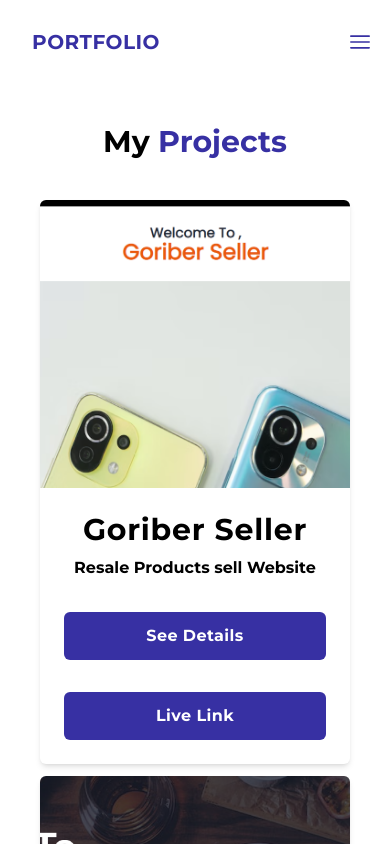
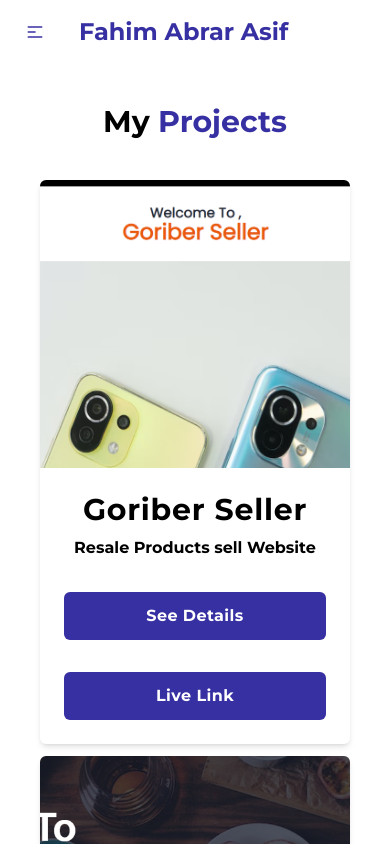
Before and after one commit to abrarasif11/my-portfolio, a React (Create React App) app: page /projects in a window 390 px wide. Shown: the top 844 px of the page. Built offline with nearby package versions, Linux system fonts and the light colour scheme.

Commit message:
update-portfolio

```diff
--- a/src/component/Header/Header.js
+++ b/src/component/Header/Header.js
@@ -1,28 +1,13 @@
-import React, { useState } from 'react';
+import React from 'react';
 import { Link } from 'react-router-dom';
+const Header = () => {
 
-const Header = () => {
-    const [isMenuOpen, setIsMenuOpen] = useState(false);
-
-    return (
-        <div class="bg-white font-montserrat ">
-            <div class="px-4 py-5 mx-auto sm:max-w-xl md:max-w-full lg:max-w-screen-xl md:px-24 lg:px-8">
-                <div class="relative flex items-center justify-between">
-                    <Link
-                        to="/"
-                        aria-label="Company"
-                        title="Company"
-                        class="inline-flex items-center"
-                    >
-                        <span class="ml-2 text-xl font-bold tracking-wide px-2 py-2 hover:bg-indigo-700 hover:text-white text-indigo-800 uppercase">
-                            Portfolio
-                        </span>
-                    </Link>
-                    <ul class="flex items-center hidden space-x-8 lg:flex">
+    const menuItems = (
+        <React.Fragment>
             <li>
                 <Link
                     to='/aboutMe'
-                                class="font-medium tracking-wide text-indigo-800 px-2 py-2 hover:bg-indigo-700 hover:text-white transition-colors duration-200 hover:text-teal-accent-400"
+                    class="font-medium font-montserrat tracking-wide text-indigo-800 px-2 py-2 hover:bg-indigo-700 hover:text-white transition-colors duration-200 hover:text-teal-accent-400"
                 >
                     About
                 </Link>
@@ -30,7 +15,7 @@ const Header = () => {
             <li>
                 <Link
                     to='/skill'
-                                class="font-medium tracking-wide px-2 py-2 text-indigo-800 hover:bg-indigo-700 hover:text-white transition-colors duration-200 hover:text-teal-accent-400"
+                    class="font-medium font-montserrat tracking-wide px-2 py-2 text-indigo-800 hover:bg-indigo-700 hover:text-white transition-colors duration-200 hover:text-teal-accent-400"
                 >
                     Skills
                 </Link>
@@ -38,7 +23,7 @@ const Header = () => {
             <li>
                 <Link
                     to='/projects'
-                                class="font-medium tracking-wide text-indigo-800 px-2 py-2 hover:bg-indigo-700 hover:text-white transition-colors duration-200 hover:text-teal-accent-400"
+                    class="font-medium font-montserrat tracking-wide text-indigo-800 px-2 py-2 hover:bg-indigo-700 hover:text-white transition-colors duration-200 hover:text-teal-accent-400"
                 >
                     Projects
                 </Link>
@@ -46,7 +31,7 @@ const Header = () => {
             <li>
                 <Link
                     to='/contactMe'
-                                class="font-medium tracking-wide px-2 py-2 text-indigo-800 hover:bg-indigo-700 hover:text-white transition-colors duration-200 hover:text-teal-accent-400"
+                    class="font-medium font-montserrat tracking-wide px-2 py-2 text-indigo-800 hover:bg-indigo-700 hover:text-white transition-colors duration-200 hover:text-teal-accent-400"
                 >
                     Contact
                 </Link>
@@ -54,131 +39,59 @@ const Header = () => {
             <li>
                 <Link
                     to='/blogs'
-                                class="font-medium tracking-wide px-2 py-2 text-indigo-800 hover:bg-indigo-700 hover:text-white transition-colors duration-200 hover:text-teal-accent-400"
+                    class="font-medium font-montserrat tracking-wide px-2 py-2 text-indigo-800 hover:bg-indigo-700 hover:text-white transition-colors duration-200 hover:text-teal-accent-400"
                 >
                     Blogs
                 </Link>
             </li>
             <li>
-                                <a target='_blank'  className="inline-flex items-center justify-center h-12 px-6 font-medium tracking-wide text-indigo-800 transition duration-200 rounded shadow-md bg-deep-purple-accent-400 hover:bg-indigo-700 hover:text-white focus:shadow-outline focus:outline-none" href="https://www.linkedin.com/in/fahim-abrar-asif-2601a6244/
+                <a target='_blank' className="inline-flex items-center font-montserrat justify-center h-12 px-6 font-medium tracking-wide text-indigo-800 transition duration-200 rounded shadow-md bg-deep-purple-accent-400 hover:bg-indigo-700 hover:text-white focus:shadow-outline focus:outline-none" href="https://www.linkedin.com/in/fahim-abrar-asif-2601a6244/
                                 ">
                     Hire Me
                 </a>
             </li>
-                    </ul>
-                    <div class="lg:hidden">
-                        <button
-                            aria-label="Open Menu"
-                            title="Open Menu"
-                            class="p-2 -mr-1 transition duration-200 rounded focus:outline-none focus:shadow-outline"
-                            onClick={() => setIsMenuOpen(true)}
+        </React.Fragment>
+    );
+
+    return (
+        <div className="navbar bg-white flex justify-between">
+            <div className="navbar-start">
+                <div className="dropdown">
+                    <label tabIndex={0} className="btn text-indigo-800 btn-ghost lg:hidden">
+                        <svg
+                            xmlns="http://www.w3.org/2000/svg"
+                            className="h-5 w-5"
+                            fill="none"
+                            viewBox="0 0 24 24"
+                            stroke="currentColor"
                         >
-                            <svg class="w-5 text-indigo-800" viewBox="0 0 24 24">
                             <path
-                                    fill="currentColor"
-                                    d="M23,13H1c-0.6,0-1-0.4-1-1s0.4-1,1-1h22c0.6,0,1,0.4,1,1S23.6,13,23,13z"
-                                />
-                                <path
-                                    fill="currentColor"
-                                    d="M23,6H1C0.4,6,0,5.6,0,5s0.4-1,1-1h22c0.6,0,1,0.4,1,1S23.6,6,23,6z"
-                                />
-                                <path
-                                    fill="currentColor"
-                                    d="M23,20H1c-0.6,0-1-0.4-1-1s0.4-1,1-1h22c0.6,0,1,0.4,1,1S23.6,20,23,20z"
+                                strokeLinecap="round"
+                                strokeLinejoin="round"
+                                strokeWidth="2"
+                                d="M4 6h16M4 12h8m-8 6h16"
                             />
                         </svg>
-                        </button>
-                        {isMenuOpen && (
-                            <div class="absolute top-0 left-0 w-full">
-                                <div class="p-5 bg-white border rounded shadow-sm">
-                                    <div class="flex items-center justify-between mb-4">
-                                        <div>
+                    </label>
+                    <ul
+                        tabIndex={1}
+                        className="menu menu-compact dropdown-content mt-3 p-2 shadow bg-white rounded-box w-52"
+                    >
+                        {menuItems}
+                    </ul>
+                </div>
+                <div className="flex  items-center">
+
                     <Link
                         to="/"
-
-                                                class="inline-flex items-center"
+                        className="btn btn-ghost text-indigo-800 font-montserrat normal-case font-poppins font-semibold  text-2xl"
                     >
-                                                <img className='w-[70px]' src="https://pro2-bar-s3-cdn-cf1.myportfolio.com/c6267a8feb3cbb78ebb0f5a374b21613/226f16cb-5718-4fa6-8051-6e1e998482ff_rwc_0x0x3008x1807x3008.png?h=da9839d4a497954726a2c464dbf61479" alt="" />
-                                                <span class="ml-2 text-xl font-bold tracking-wide text-indigo-800 uppercase">
-                                                    Portfolio
-                                                </span>
+                       Fahim Abrar Asif
                     </Link>
                 </div>
-                                        <div>
-                                            <button
-                                                aria-label="Close Menu"
-                                                title="Close Menu"
-                                                class="p-2 -mt-2 -mr-2 transition duration-200 rounded hover:bg-indigo-600 bg-indigo-700 focus:outline-none focus:shadow-outline"
-                                                onClick={() => setIsMenuOpen(false)}
-                                            >
-                                                <svg class="w-5 text-black" viewBox="0 0 24 24">
-                                                    <path
-                                                        fill="currentColor"
-                                                        d="M19.7,4.3c-0.4-0.4-1-0.4-1.4,0L12,10.6L5.7,4.3c-0.4-0.4-1-0.4-1.4,0s-0.4,1,0,1.4l6.3,6.3l-6.3,6.3 c-0.4,0.4-0.4,1,0,1.4C4.5,19.9,4.7,20,5,20s0.5-0.1,0.7-0.3l6.3-6.3l6.3,6.3c0.2,0.2,0.5,0.3,0.7,0.3s0.5-0.1,0.7-0.3 c0.4-0.4,0.4-1,0-1.4L13.4,12l6.3-6.3C20.1,5.3,20.1,4.7,19.7,4.3z"
-                                                    />
-                                                </svg>
-                                            </button>
             </div>
-                                    </div>
-                                    <nav>
-                                        <ul class="space-y-4">
-                                            <li>
-                                                <Link
-                                                    to='/aboutMe'
-                                                    class="font-medium tracking-wide text-indigo-800 transition-colors duration-200 hover:text-deep-purple-accent-400"
-                                                >
-                                                    About
-                                                </Link>
-                                            </li>
-                                            <li>
-                                                <Link
-                                                    to='/skill'
-                                                    class="font-medium tracking-wide text-indigo-800 transition-colors duration-200 hover:text-deep-purple-accent-400"
-                                                >
-                                                    Skills
-                                                </Link>
-                                            </li>
-                                            <li>
-                                                <Link
-                                                    to='/projects'
-                                                    class="font-medium tracking-wide text-indigo-800 transition-colors duration-200 hover:text-deep-purple-accent-400"
-                                                >
-                                                    Projects
-                                                </Link>
-                                            </li>
-                                            <li>
-                                                <Link
-                                                    to='/contactMe'
-                                                    class="font-medium tracking-wide text-indigo-800 transition-colors duration-200 hover:text-deep-purple-accent-400"
-                                                >
-                                                    Contact
-                                                </Link>
-                                            </li>
-                                            <li>
-                                                <Link
-                                                    to='/blogs'
-                                                    class="font-medium tracking-wide text-indigo-800 transition-colors duration-200 hover:text-deep-purple-accent-400"
-                                                >
-                                                    Blogs
-                                                </Link>
-                                            </li>
-                                            <li>
-                                                <Link
-                                                    href="/"
-                                                    class="inline-flex items-center justify-center w-1/2 h-12 px-6 font-medium tracking-wide text-indigo-800 transition duration-200 rounded shadow-md hover:bg-indigo-700 hover:text-white focus:shadow-outline focus:outline-none"
-                                                    aria-label="Sign up"
-                                                    title="Sign up"
-                                                >
-                                                    Hire Me
-                                                </Link>
-                                            </li>
-                                        </ul>
-                                    </nav>
-                                </div>
-                            </div>
-                        )}
-                    </div>
-                </div>
+            <div className="navbar-center hidden lg:flex">
+                <ul className="menu menu-horizontal p-0">{menuItems}</ul>
             </div>
         </div>
     );
--- a/src/component/Home/Home/Banner/ProfileBanner/ProfileBanner.js
+++ b/src/component/Home/Home/Banner/ProfileBanner/ProfileBanner.js
@@ -5,7 +5,7 @@ const ProfileBanner = () => {
         <div>
             <img className='w-full' src={profile} alt="" />
             <div className=' mt-10 font-montserrat mb-20'>
-                <a target='_blank'  href="https://drive.google.com/file/d/1fbpsVROKOqdkDnN7zU3xE6GL_sLPV8LC/view?usp=sharing"><button className=' text-white px-2 py-2 rounded-lg font-me bg-indigo-600'>Download Resume</button></a>
+                <a target='_blank'  href="https://drive.google.com/file/d/1Kg2q1EwHUzDeSQlcIwQzfoPthy_hA5tr/view?usp=sharing"><button className=' text-white px-2 py-2 rounded-lg font-me bg-indigo-600'>Download Resume</button></a>
             </div>
         </div>
     );
--- a/src/component/Projects/Pruject.js
+++ b/src/component/Projects/Pruject.js
@@ -6,7 +6,7 @@ import project3 from '../../assest/Screenshot (413).png'
 
 const Pruject = () => {
     return (
-        <section>
+        <section className='mx-auto'>
             <h3 className='text-3xl mt-10 font-montserrat text-black'>My <span className='text-indigo-800'> Projects</span></h3>
         <div className='grid sm:grid-cols-3 gap-3 mx-10 mt-10 mb-20 font-montserrat'>
             {/* 1s */}
```
Also changed, not shown: src/component/Skill/Skill.js (+10 -10 lines). Lines whose indentation alone changed are shown as unchanged.
